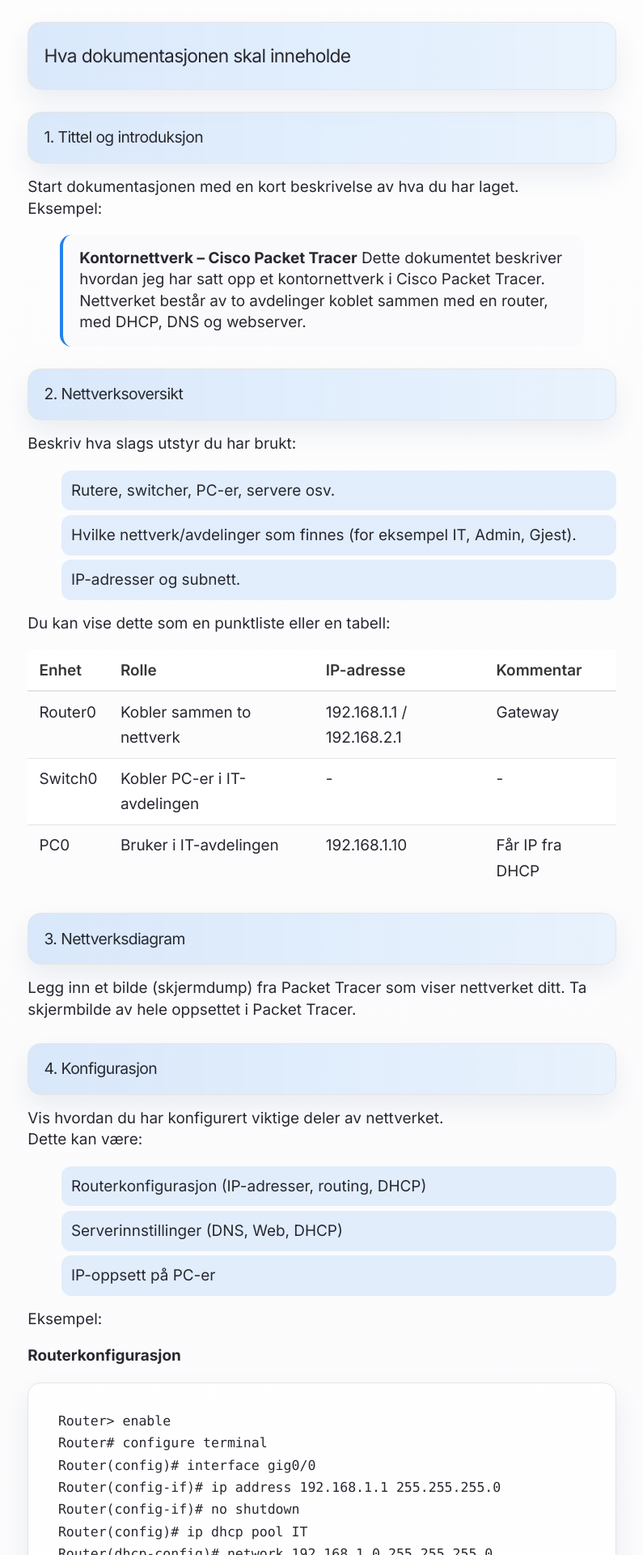
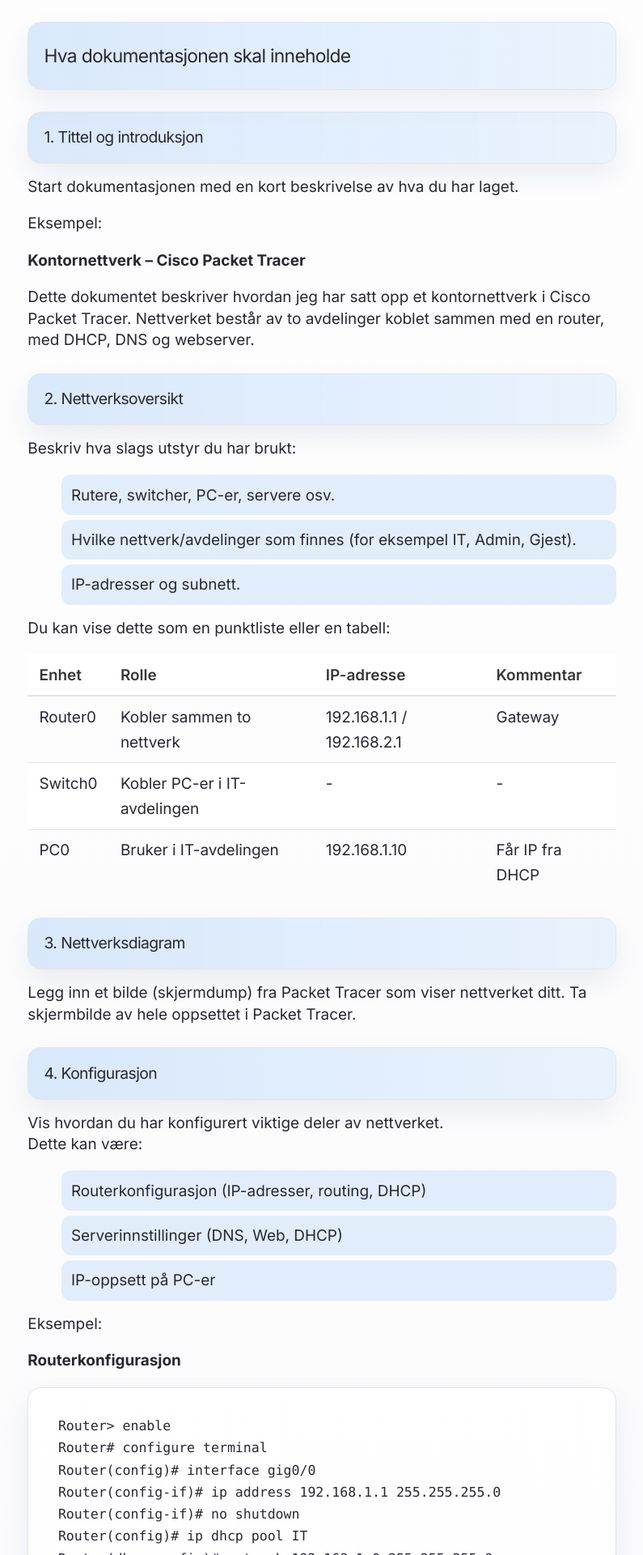
Before and after one commit to Cha-IM/cha-im.github.io, a Jekyll site: the page built from _notes/Public/Teknologiforståelse/Nettverk/Dokumentasjon av nettverk i Cisco Packet Tracer.md, in a window 1280 px wide. Shown: the part 1784-3704 px from the top of the page at 81% size, without its empty margins (242-1037 px from the left). Built offline with Jekyll 4.4.1, drawn with Linux system fonts in a browser that asks for light colours.

Commit message:
TRFK-811339 2026-11-12:21:50:57

```diff
--- a/_notes/Public/Teknologiforståelse/Nettverk/Dokumentasjon av nettverk i Cisco Packet Tracer.md
+++ b/_notes/Public/Teknologiforståelse/Nettverk/Dokumentasjon av nettverk i Cisco Packet Tracer.md
@@ -33,10 +33,12 @@ Når du jobber med å sette opp et kontornettverk i Cisco Packet Tracer, skal du
 #### 1. Tittel og introduksjon
 
 Start dokumentasjonen med en kort beskrivelse av hva du har laget.
+
 Eksempel:
 
-> **Kontornettverk – Cisco Packet Tracer**
-> Dette dokumentet beskriver hvordan jeg har satt opp et kontornettverk i Cisco Packet Tracer. Nettverket består av to avdelinger koblet sammen med en router, med DHCP, DNS og webserver.
+**Kontornettverk – Cisco Packet Tracer**
+
+Dette dokumentet beskriver hvordan jeg har satt opp et kontornettverk i Cisco Packet Tracer. Nettverket består av to avdelinger koblet sammen med en router, med DHCP, DNS og webserver.
 
 
 #### 2. Nettverksoversikt
```
Also changed, not shown: .obsidian/workspace.json.
